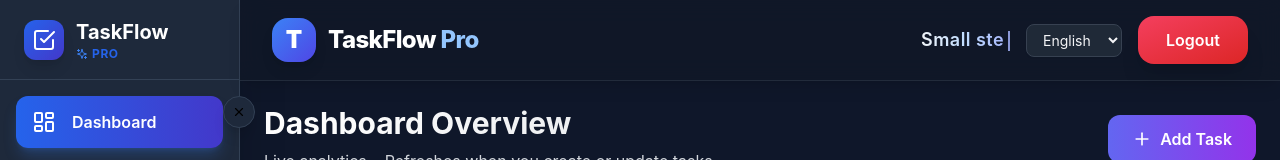
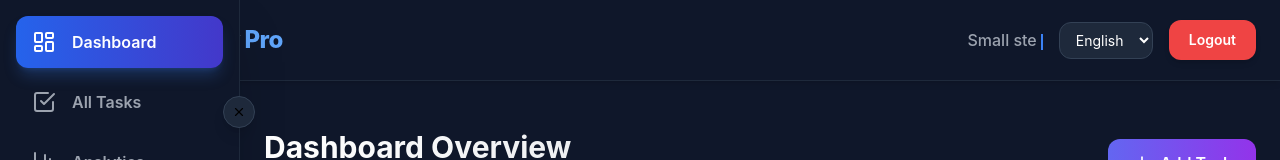
Before and after one commit to Manjunath0724/todo-fastapi-react-postgresql, a React (Create React App) app in the folder frontend/: page /dashboard in a window 1280 px wide. Shown: the top 160 px of the page. Built offline with nearby package versions, Linux system fonts and the light colour scheme; no server answers; sample sign-in values are in the browser's storage; the HTML template or start-up script is replaced by a standard one.

Commit message:
Fixed things

```diff
--- a/frontend/src/App.js
+++ b/frontend/src/App.js
@@ -47,12 +47,15 @@
   const toggleTheme = () => {
     const newMode = !isDarkMode;
     setIsDarkMode(newMode);
-    localStorage.setItem('theme', newMode ? 'dark' : 'light');
+    const themeValue = newMode ? 'pro-dark' : 'pro-light';
+    localStorage.setItem('colorTheme', themeValue);
+
     if (newMode) {
       document.documentElement.classList.add('dark');
     } else {
       document.documentElement.classList.remove('dark');
     }
+    document.documentElement.setAttribute('data-theme', themeValue);
   };
 
   const handleLogin = () => {
@@ -80,31 +83,20 @@
   return (
     <Router>
       <div className={`min-h-screen ${isDarkMode ? 'dark bg-slate-900' : 'bg-gray-50'}`}>
+        <Navbar onLogout={handleLogout} onToggleMenu={() => setIsSidebarOpen(!isSidebarOpen)} />
         <div className="flex">
           <Sidebar
             isOpen={isSidebarOpen}
             setIsOpen={setIsSidebarOpen}
           />
           <main
-            className={`flex-1 transition-all duration-300 min-h-screen ${
+            className={`flex-1 transition-all duration-300 min-h-screen pt-4 sm:pt-6 ${
               isSidebarOpen
                 ? 'lg:ml-60 ml-0'
                 : 'lg:ml-20 ml-0'
             }`}
           >
-            {/* Mobile Menu Button */}
-            {!isSidebarOpen && (
-              <button
-                onClick={() => setIsSidebarOpen(true)}
-                className="fixed top-4 left-4 z-40 lg:hidden p-2 bg-white dark:bg-slate-800 rounded-lg shadow-lg hover:bg-gray-100 dark:hover:bg-slate-700 transition-colors"
-                aria-label="Open menu"
-              >
-                <svg className="w-6 h-6" fill="none" stroke="currentColor" viewBox="0 0 24 24">
-                  <path strokeLinecap="round" strokeLinejoin="round" strokeWidth={2} d="M4 6h16M4 12h16M4 18h16" />
-                </svg>
-              </button>
-            )}
-            <Navbar onLogout={handleLogout} />
+            <div className="p-0">
               <Routes>
                 <Route path="/" element={<Dashboard />} />
                 <Route path="/dashboard" element={<Dashboard />} />
@@ -121,6 +113,7 @@
                 />
                 <Route path="*" element={<Navigate to="/dashboard" replace />} />
               </Routes>
+            </div>
           </main>
         </div>
       </div>
--- a/frontend/src/components/Analytics.js
+++ b/frontend/src/components/Analytics.js
@@ -80,8 +80,19 @@
     return days;
   };
 
-  const chartTextColor = getComputedStyle(document.documentElement).getPropertyValue('--text-main').trim() || '#475569';
-  const gridColor = getComputedStyle(document.documentElement).getPropertyValue('--border-color').trim() || 'rgba(0,0,0,0.1)';
+  const isDarkMode = document.documentElement.classList.contains('dark');
+
+  useEffect(() => {
+    const observer = new MutationObserver(() => {
+      // Force re-render when theme changes
+      setTasks(prev => [...prev]);
+    });
+    observer.observe(document.documentElement, { attributes: true, attributeFilter: ['class'] });
+    return () => observer.disconnect();
+  }, []);
+
+  const chartTextColor = isDarkMode ? '#e2e8f0' : '#475569';
+  const gridColor = isDarkMode ? 'rgba(255,255,255,0.1)' : 'rgba(0,0,0,0.1)';
 
   const activityData = {
     labels: getLast7Days(),
--- a/frontend/src/components/Dashboard.js
+++ b/frontend/src/components/Dashboard.js
@@ -6,6 +6,15 @@
 const Dashboard = () => {
   const { t } = useTranslation();
   const isDarkMode = document.documentElement.classList.contains('dark');
+
+  useEffect(() => {
+    const observer = new MutationObserver(() => {
+      // Force re-render when theme changes
+      setTasks(prev => [...prev]);
+    });
+    observer.observe(document.documentElement, { attributes: true, attributeFilter: ['class'] });
+    return () => observer.disconnect();
+  }, []);
   const [tasks, setTasks] = useState([]);
   const [stats, setStats] = useState({  // ✅ Fixed: Now using setStats
     total: 0,
--- a/frontend/src/components/Navbar.js
+++ b/frontend/src/components/Navbar.js
@@ -9,7 +9,7 @@
   "Progress not perfection."
 ];
 
-const Navbar = ({ onLogout }) => {
+const Navbar = ({ onLogout, onToggleMenu }) => {
   const { t, i18n } = useTranslation();
   const [quoteIndex, setQuoteIndex] = useState(0);
   const [charIndex, setCharIndex] = useState(0);
@@ -61,29 +61,39 @@
   const currentLang = i18n.language?.split('-')[0] || 'en';
 
   return (
-    <nav className="bg-white/20 backdrop-blur-md shadow-lg sticky top-0 z-50 border-b border-white/30 dark:bg-gray-900/80 dark:border-gray-700/50">
-      <div className="max-w-6xl mx-auto px-4 sm:px-6 lg:px-8">
-        <div className="flex justify-between items-center h-14 sm:h-16 lg:h-20">
-          {/* Logo - Smaller */}
-          <div className="flex items-center space-x-2 sm:space-x-3">
-            <div className="w-9 h-9 sm:w-10 sm:h-10 lg:w-11 lg:h-11 bg-gradient-to-br from-blue-500 to-indigo-600 rounded-xl sm:rounded-2xl flex items-center justify-center shadow-lg">
-              <span className="text-xl sm:text-2xl lg:text-2xl font-black text-white">T</span>
+    <nav className="bg-white dark:bg-slate-900 shadow-md sticky top-0 z-50 border-b border-gray-200 dark:border-slate-800 transition-colors duration-300">
+      <div className="max-w-full mx-auto px-4 sm:px-6">
+        <div className="flex justify-between items-center h-16 lg:h-20">
+          <div className="flex items-center gap-4">
+            {/* Menu Toggle Button */}
+            <button
+              onClick={onToggleMenu}
+              className="p-2 rounded-lg text-gray-600 dark:text-gray-300 hover:bg-gray-100 dark:hover:bg-slate-800 transition-colors"
+              aria-label="Toggle Menu"
+            >
+              <svg className="w-6 h-6" fill="none" stroke="currentColor" viewBox="0 0 24 24">
+                <path strokeLinecap="round" strokeLinejoin="round" strokeWidth={2} d="M4 6h16M4 12h16m-7 6h7" />
+              </svg>
+            </button>
+
+            {/* Logo */}
+            <div className="flex items-center space-x-3">
+              <div className="w-10 h-10 bg-gradient-to-br from-blue-600 to-indigo-700 rounded-xl flex items-center justify-center shadow-lg">
+                <span className="text-2xl font-black text-white">T</span>
+              </div>
+              <h1 className="text-xl sm:text-2xl font-extrabold text-gray-900 dark:text-white tracking-tight">
+                TaskFlow <span className="text-blue-600 dark:text-blue-400">Pro</span>
+              </h1>
             </div>
-            <h1 className="text-xl sm:text-2xl lg:text-2xl font-extrabold text-white tracking-tight">
-              TaskFlow <span className="text-blue-300">Pro</span>
-            </h1>
           </div>
 
           {/* Quote + Language + Logout */}
-          <div className="flex items-center space-x-3 sm:space-x-4 ml-auto">
-            {/* Animated Quote - Smaller */}
-            <div className="max-w-xs sm:max-w-sm lg:max-w-md overflow-hidden">
-              <span className="text-sm sm:text-base lg:text-lg font-semibold tracking-wide
-                    bg-gradient-to-r from-slate-100 via-blue-200 to-indigo-300
-                    bg-clip-text text-transparent">
+          <div className="flex items-center space-x-4">
+            {/* Animated Quote */}
+            <div className="hidden md:block overflow-hidden min-w-[200px] text-right">
+              <span className="text-sm lg:text-base font-medium text-gray-600 dark:text-gray-400">
                 {displayedText}
-                <span className="inline-block ml-1 w-[2px] h-4 sm:h-5
-                      bg-indigo-300 animate-pulse align-middle" />
+                <span className="inline-block ml-1 w-[2px] h-4 bg-blue-500 animate-pulse align-middle" />
               </span>
             </div>
 
@@ -91,17 +101,17 @@
             <select
               value={currentLang}
               onChange={handleLanguageChange}
-              className="text-xs sm:text-sm bg-white/80 dark:bg-gray-800 text-gray-800 dark:text-gray-100 px-2 sm:px-3 py-1.5 rounded-lg border border-white/40 dark:border-gray-700 shadow-sm focus:outline-none focus:ring-2 focus:ring-blue-400"
+              className="text-sm bg-gray-50 dark:bg-slate-800 text-gray-900 dark:text-white px-3 py-2 rounded-xl border border-gray-200 dark:border-slate-700 focus:outline-none focus:ring-2 focus:ring-blue-500 transition-all"
             >
-              <option value="en">{t('languages.en')}</option>
-              <option value="hi">{t('languages.hi')}</option>
-              <option value="mr">{t('languages.mr')}</option>
+              <option value="en">English</option>
+              <option value="hi">हिंदी</option>
+              <option value="mr">मराठी</option>
             </select>
 
-            {/* Logout Button - Smaller */}
+            {/* Logout Button */}
             <button
               onClick={onLogout}
-              className="bg-gradient-to-br from-rose-500 to-red-600 hover:from-rose-600 hover:to-red-700 text-white px-5 sm:px-6 lg:px-7 py-2.5 sm:py-3 rounded-xl sm:rounded-2xl font-semibold shadow-lg sm:shadow-xl transition-all duration-300 hover:-translate-y-0.5 active:translate-y-0 text-sm sm:text-base"
+              className="bg-red-500 hover:bg-red-600 text-white px-5 py-2.5 rounded-xl font-semibold shadow-md hover:shadow-lg transition-all active:scale-95 text-sm"
             >
               {t('common.logout')}
             </button>
--- a/frontend/src/components/Sidebar.js
+++ b/frontend/src/components/Sidebar.js
@@ -64,14 +64,14 @@
 
       {/* Sidebar */}
       <aside
-        className={`fixed top-0 left-0 h-screen bg-white dark:bg-slate-800 shadow-2xl z-50 transition-all duration-300 ease-in-out border-r border-gray-200 dark:border-slate-700 ${
+        className={`fixed top-0 left-0 h-screen bg-white dark:bg-slate-900 shadow-2xl z-50 transition-all duration-300 ease-in-out border-r border-gray-200 dark:border-slate-800 ${
           isOpen
             ? 'w-64 sm:w-72 lg:w-60'
             : 'w-0 lg:w-20'
         } ${!isOpen && 'lg:block hidden'}`}
       >
-        {/* Header */}
-        <div className={`p-4 h-20 flex items-center border-b border-gray-200 dark:border-slate-700 ${!isOpen ? 'justify-center' : 'px-6'}`}>
+        {/* Header - Hidden in Sidebar because it's in Navbar now */}
+        <div className={`p-4 h-20 flex items-center border-b border-gray-200 dark:border-slate-800 lg:hidden ${!isOpen ? 'justify-center' : 'px-6'}`}>
           <div className="flex items-center gap-3">
             <div className={`w-10 h-10 bg-gradient-to-br from-blue-600 to-indigo-700 rounded-xl flex items-center justify-center flex-shrink-0 shadow-lg transform transition-transform ${!isOpen ? 'scale-110' : ''}`}>
               <CheckSquare className="w-6 h-6 text-white" />
```
Also changed, not shown: frontend/src/components/Settings.js (+21 -43 lines). Lines whose indentation alone changed are shown as unchanged.
